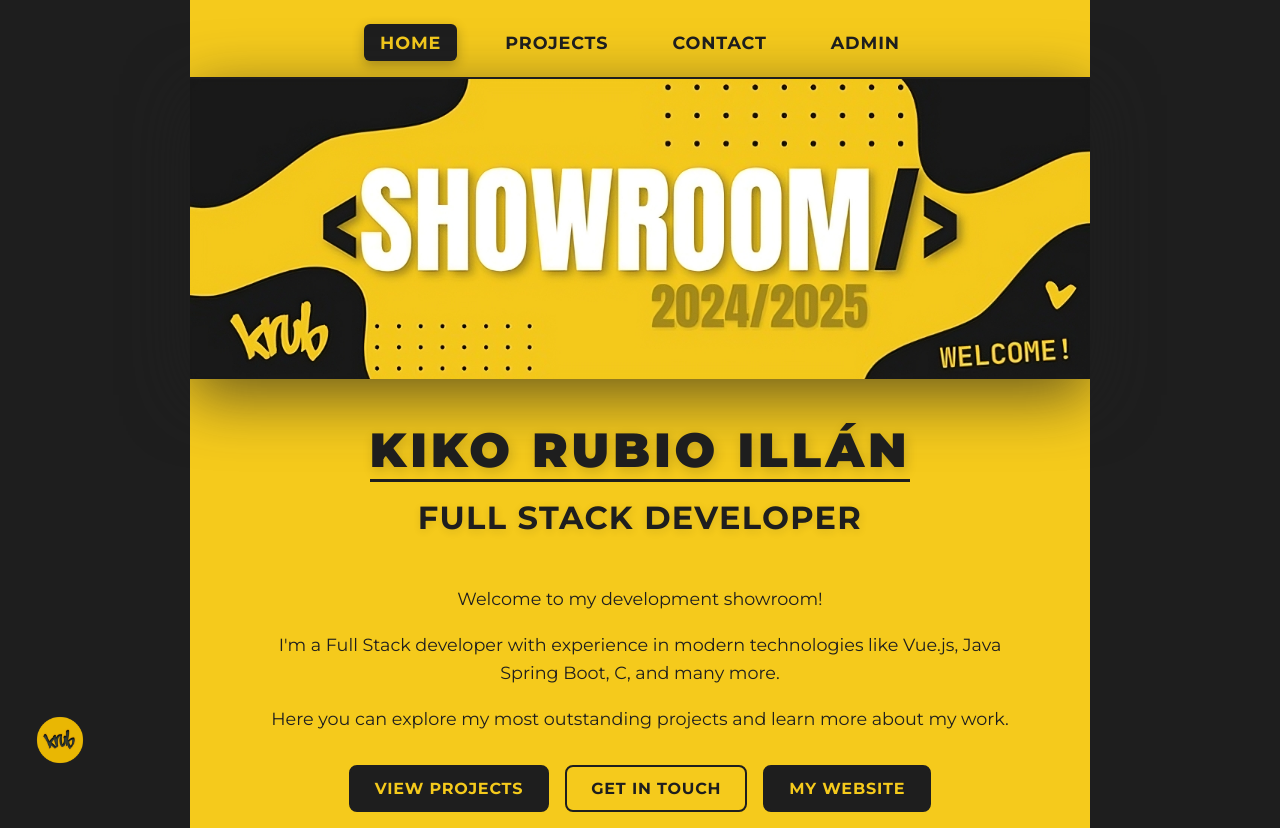
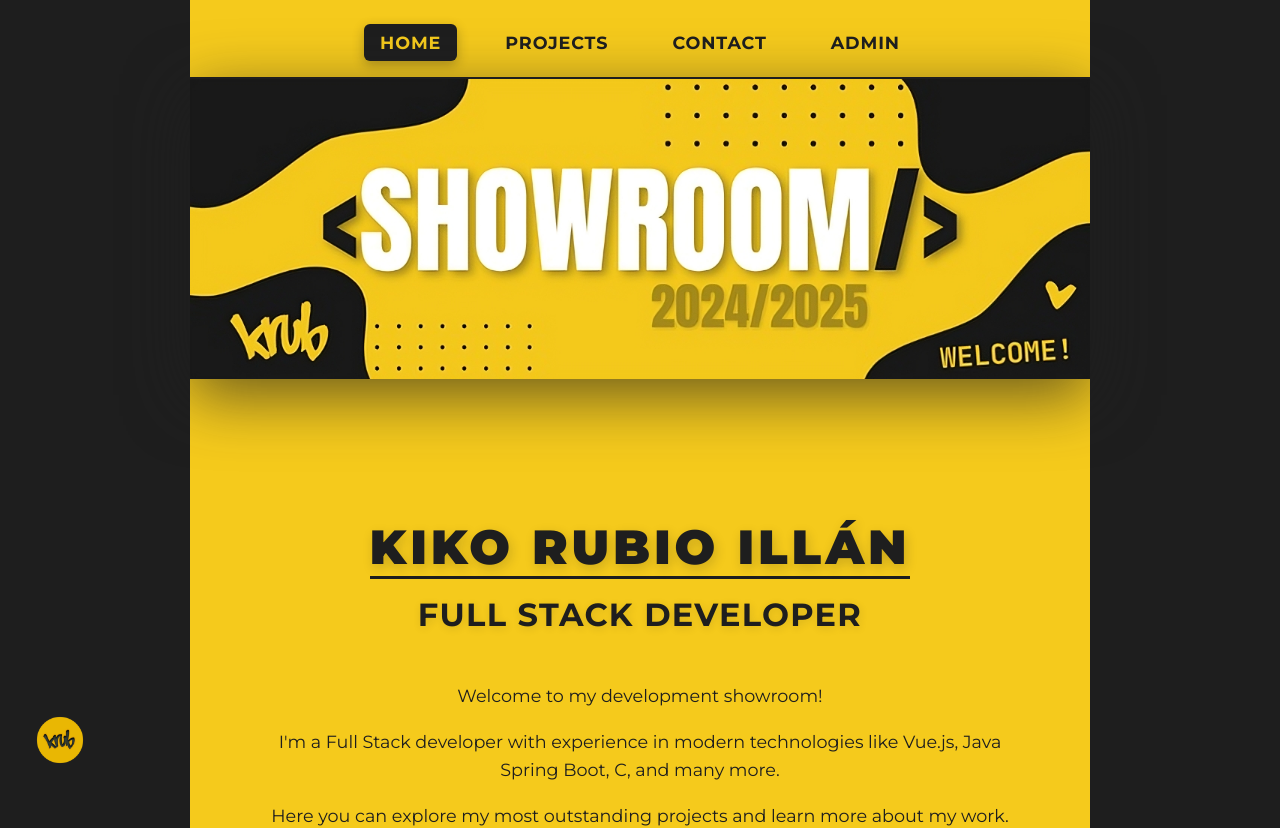
Before and after one commit to krub-dev/SHOWROOM-FULLSTACK-M3, a Vue app: page / in a window 1280 px wide. Shown: the top 828 px of the page. Built offline with nearby package versions, Linux system fonts and the light colour scheme.

Commit message:
minor changes css home

```diff
--- a/src/components/Contact.vue
+++ b/src/components/Contact.vue
@@ -99,7 +99,9 @@
 				<div class="toast-icon">✓</div>
 				<div class="toast-content">
 					<div class="toast-title">Message Sent Successfully!</div>
-					<div class="toast-message">Thanks for reaching out! I'll get back to you soon.</div>
+					<div class="toast-message">
+						Thanks for reaching out! I'll get back to you soon.
+					</div>
 				</div>
 			</div>
 		</Transition>
--- a/src/components/Home.vue
+++ b/src/components/Home.vue
@@ -64,7 +64,6 @@ import LinkedInButton from "./LinkedInButton.vue";
 }
 
 .banner {
-	height: 15em;
 	will-change: filter;
 	transition: filter 300ms;
 	filter: drop-shadow(0 1em 2em #1e1e1eaa);
```
